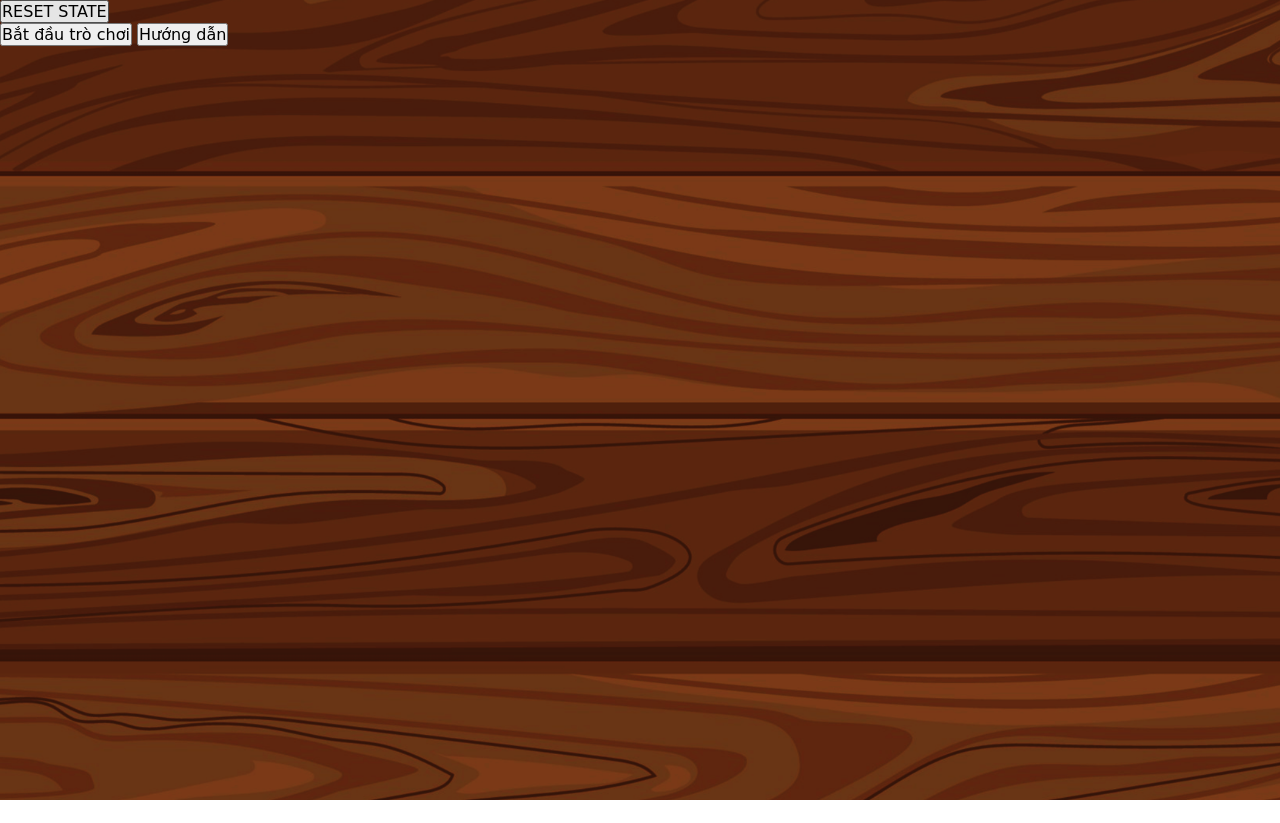
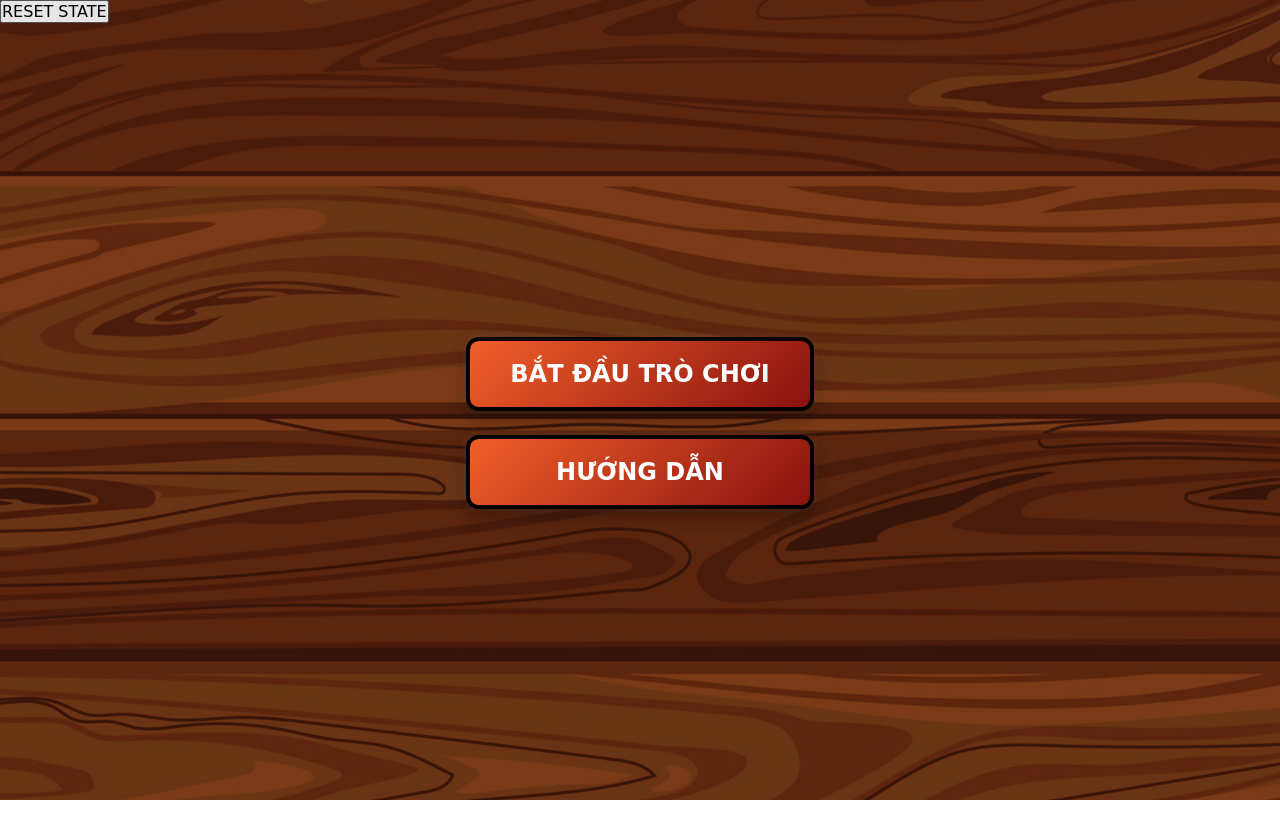
Before and after one commit to KhoaTr197/quizplosion, a website with bundled scripts: page index.html in a window 1280 px wide. Before the commit the page ends 800 px from the top, so only its background shows below. Built offline with nearby package versions, Linux system fonts and the light colour scheme.

Commit message:
feat(ui): add new UI for start menu screen

```diff
--- a/src/styles/main.css
+++ b/src/styles/main.css
@@ -276,6 +276,89 @@ body {
   }
 }
 
+/* MinhQuan 25/11/25 STYLES */
+/* START MENU SCREEN */
+
+#start-menu-screen {
+  height: 100%;
+  width: 100%;
+}
+
+.menu-container {
+  height: 100%;
+  width: 100%;
+  display: flex;
+  align-items: center;
+  justify-content: center;
+}
+
+.menu-buttons {
+  display: flex;
+  flex-direction: column;
+  gap: 1.5rem;
+  align-items: center;
+  min-width: 300px;
+}
+
+.menu-button {
+  width: 100%;
+  max-width: 350px;
+  padding: 1.2rem 2.5rem;
+  font-size: 1.5rem;
+  font-weight: 700;
+  text-transform: uppercase;
+  color: #fff;
+  background: linear-gradient(
+    135deg,
+    var(--primary-clr) 0%,
+    var(--accent-clr) 100%
+  );
+  border: 0.3rem solid #000;
+  border-radius: 0.8rem;
+  box-shadow: 0 0.5rem 1rem rgba(0, 0, 0, 0.3),
+    0 0 0.5rem rgba(255, 255, 255, 0.1);
+  cursor: pointer;
+  transition: all ease 0.3s;
+  position: relative;
+  overflow: hidden;
+}
+
+.menu-button::before {
+  content: "";
+  position: absolute;
+  top: 0;
+  left: -100%;
+  width: 100%;
+  height: 100%;
+  background: linear-gradient(
+    90deg,
+    transparent,
+    rgba(255, 255, 255, 0.2),
+    transparent
+  );
+  transition: left ease 0.5s;
+}
+
+.menu-button:hover {
+  transform: translateY(-3px) scale(1.02);
+  box-shadow: 0 0.8rem 1.5rem rgba(0, 0, 0, 0.4), 0 0 1rem var(--secondary-clr),
+    0 0 1.5rem var(--secondary-clr);
+  background: linear-gradient(
+    135deg,
+    var(--secondary-clr) 0%,
+    var(--primary-clr) 100%
+  );
+}
+
+.menu-button:hover::before {
+  left: 100%;
+}
+
+.menu-button:active {
+  transform: translateY(-1px) scale(0.98);
+  transition: all ease 0.1s;
+}
+
 /* NEW QUESTION SCREEN */
 #new-question-screen {
   height: 100%;
```
